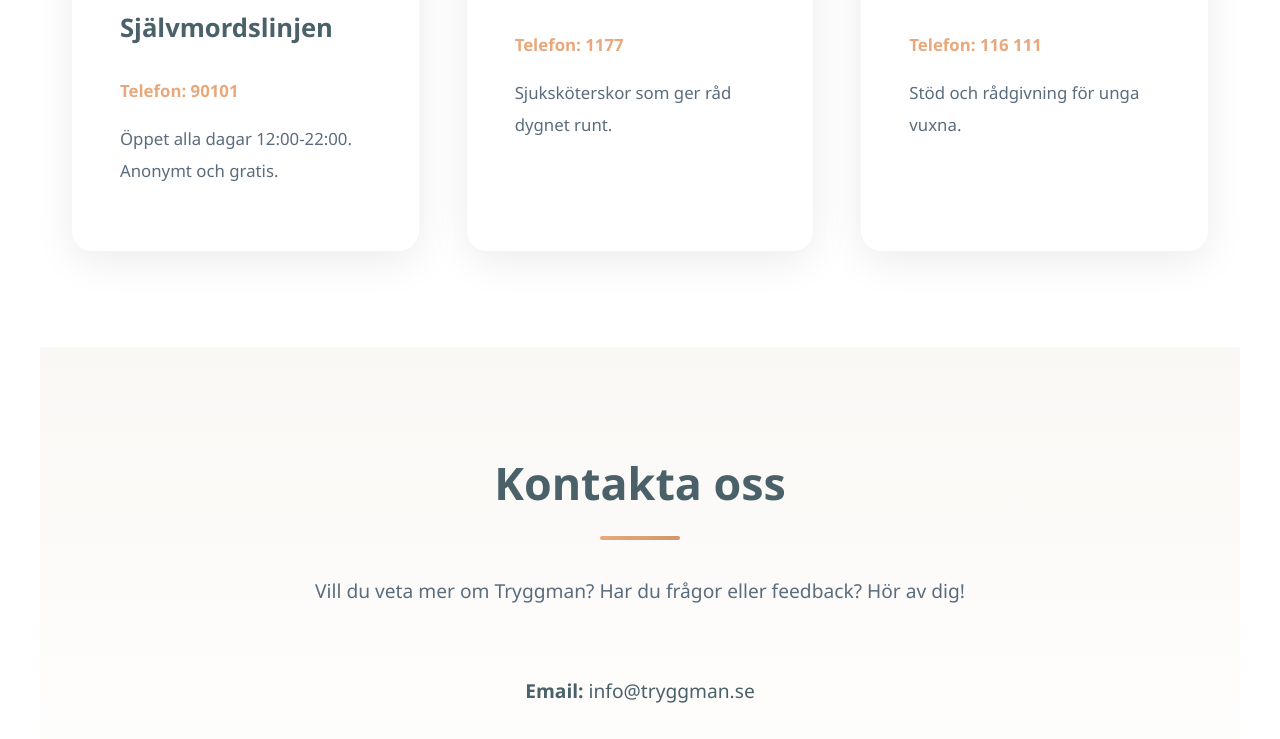
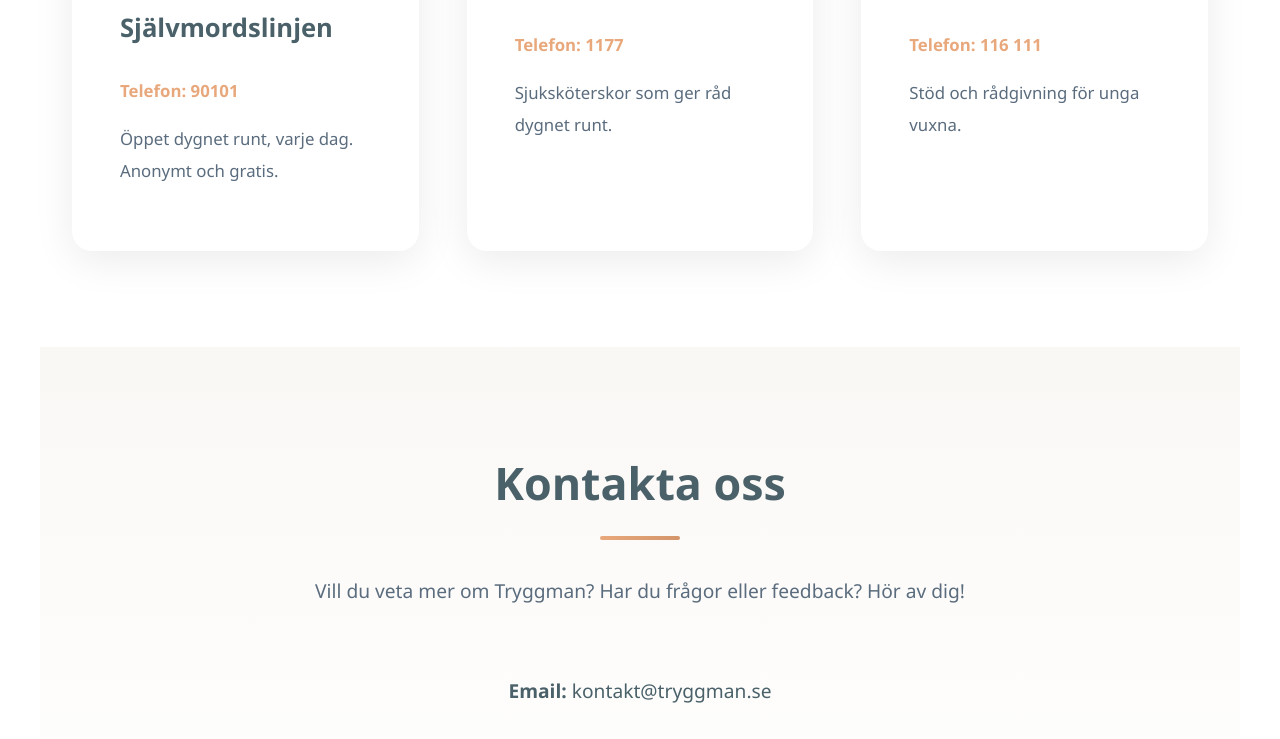
Before and after one commit to markusforsgren/https-69620f4d3ca158769957cb12--inspiring-gnome-fd8213.netlify.app-home, a plain HTML site: page index.html in a window 1280 px wide. Shown: the part 10508-11247 px from the top of the page. Drawn offline with Linux system fonts and the light colour scheme.

Commit message:
Update index.html

```diff
--- a/index.html
+++ b/index.html
@@ -339,7 +339,7 @@
             <div class="info-card">
                 <h3>Mind Självmordslinjen</h3>
                 <p><strong style="color: #e8a87c;">Telefon: 90101</strong></p>
-                <p>Öppet alla dagar 12:00-22:00. Anonymt och gratis.</p>
+                <p>Öppet dygnet runt, varje dag. Anonymt och gratis.</p>
             </div>
             <div class="info-card">
                 <h3>1177 Vårdguiden</h3>
@@ -357,7 +357,7 @@
     <section id="kontakt" class="section-warm">
         <h2>Kontakta oss</h2>
         <p class="intro-text">Vill du veta mer om Tryggman? Har du frågor eller feedback? Hör av dig!</p>
-        <p style="text-align: center; font-size: 1.2rem; color: #4a6169;"><strong>Email:</strong> info@tryggman.se</p>
+        <p style="text-align: center; font-size: 1.2rem; color: #4a6169;"><strong>Email:</strong> kontakt@tryggman.se</p>
 
         <div class="social-links">
             <a href="https://www.tiktok.com/@tryggman.se?_r=1&_t=ZN-92zCOLJj83K" target="_blank" rel="noopener" title="Följ oss på TikTok">
```
